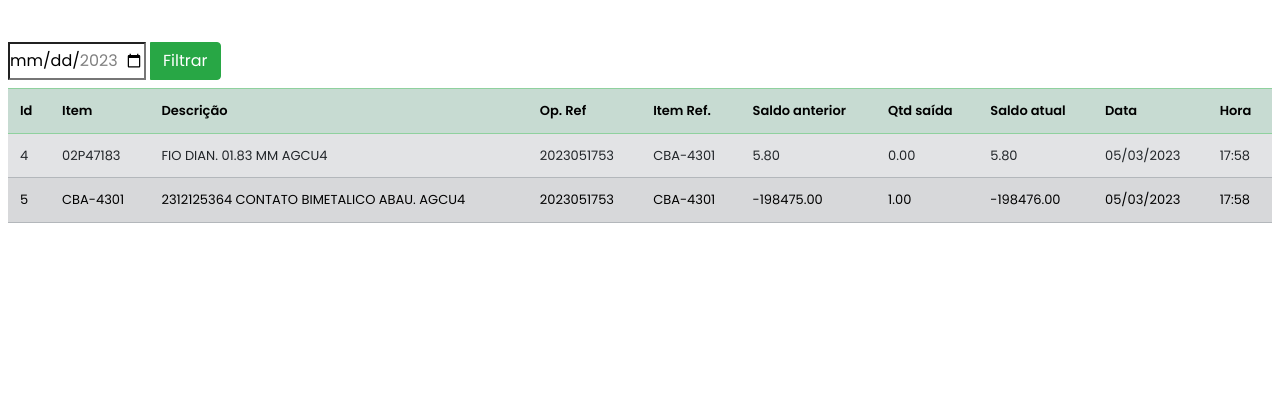
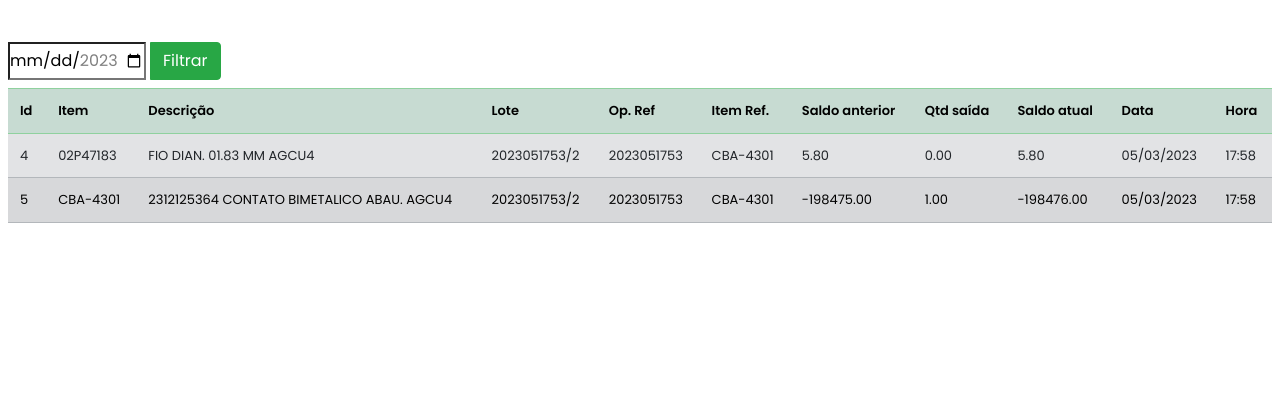
Before and after one commit to dyda91/api-omie, a Flask app: page /lista_movimento in a window 1280 px wide. Shown: the part 56-462 px from the top of the page. Run offline with Flask 2, Linux system fonts and the light colour scheme; a user stored in the database is signed in; data comes from the database, SQL or seed files in the repository; both versions use the stored data as it was after the commit; some libraries are stand-ins or nearby versions.

Commit message:
correção

```diff
--- a/templates/lista_movimento.html
+++ b/templates/lista_movimento.html
@@ -28,6 +28,7 @@
                         <th>Id</th>
                         <th>Item</th>
                         <th>Descrição</th>
+                        <th>Lote</th>
                         <th>Op. Ref</th>
                         <th>Item Ref.</th>
                         <th>Saldo anterior</th>
@@ -43,6 +44,7 @@
                         <td>{{row.id}}</td>
                         <td>{{row.item_movimento}}</td>
                         <td>{{row.descricao}}</td>
+                        <td>{{row.numero_lote}}</td>
                         <td>{{row.op_referencia}}</td>
                         <td>{{row.item_referencia}}</td>
                         <td>{{"%.2f" % row.saldo_anterior}}</td>
```
Also changed, not shown: database.db.
